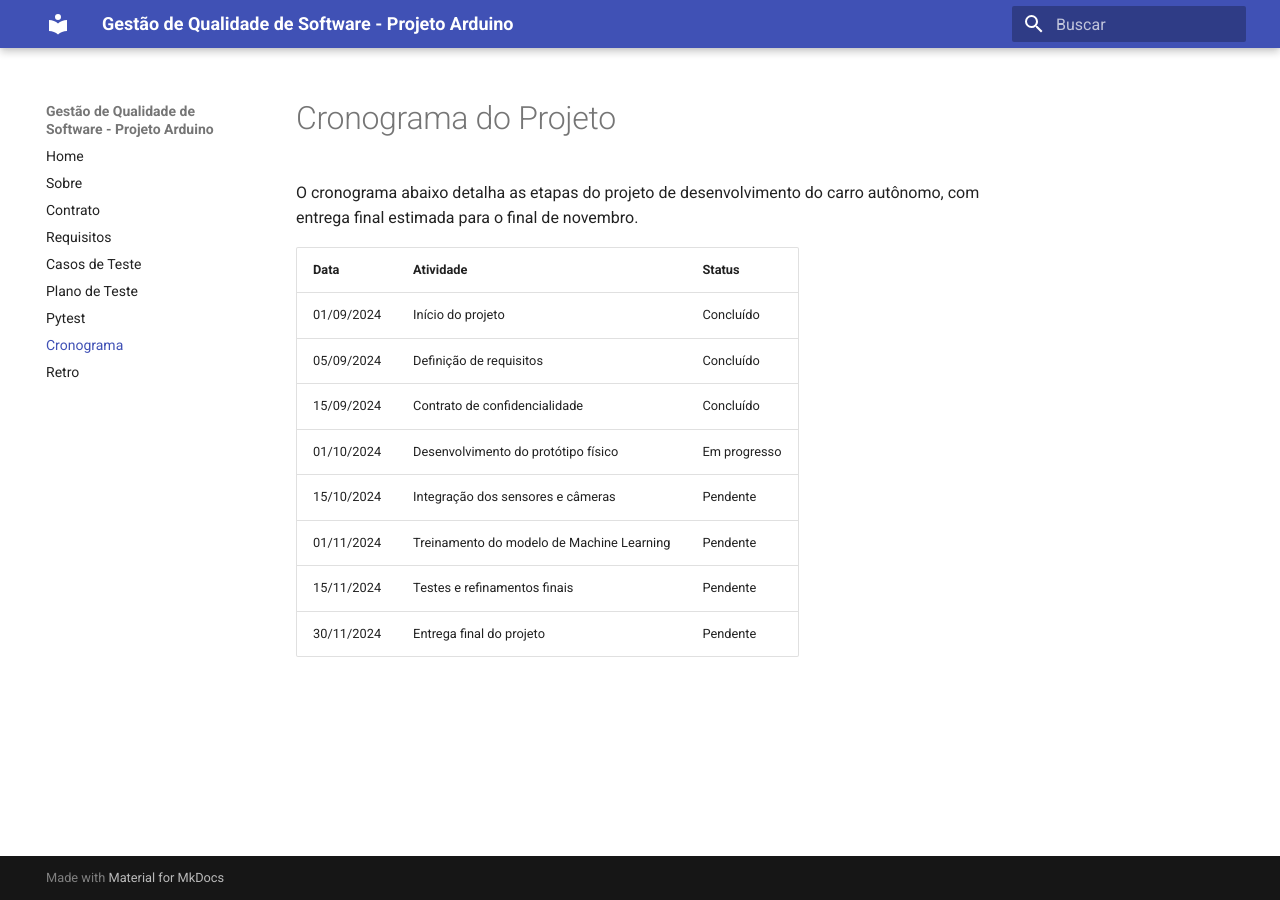
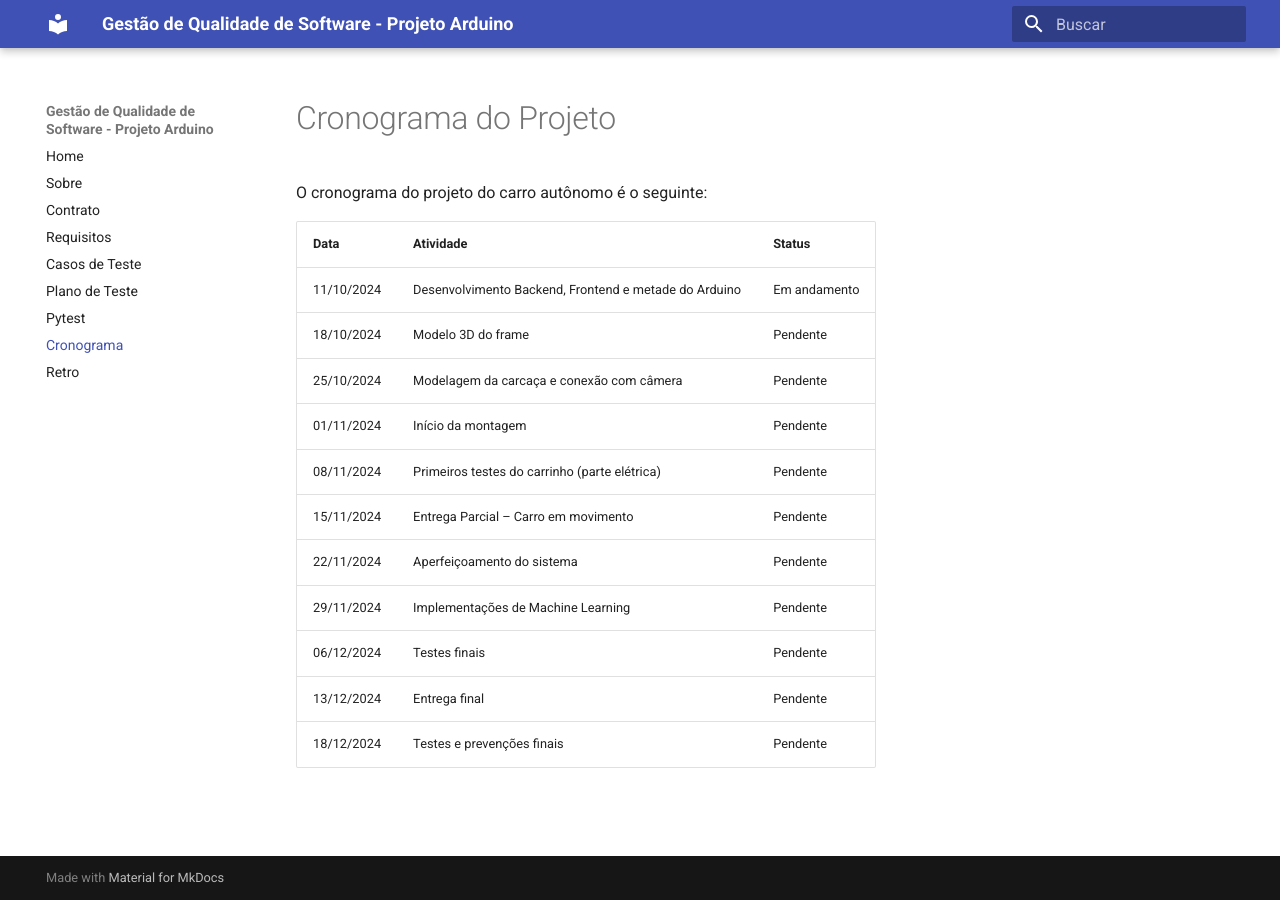
Before and after one commit to Alexxmfs/mkdocs-supervisao-software, an MkDocs documentation site: the page built from docs/entregas/cronograma.md, in a window 1280 px wide. Built offline with MkDocs 1.6.1 and Material for MkDocs 9.7.7, drawn with Linux system fonts in a browser that asks for light colours.

Commit message:
Update cronograma

```diff
--- a/docs/entregas/cronograma.md
+++ b/docs/entregas/cronograma.md
@@ -1,14 +1,17 @@
 # Cronograma do Projeto
 
-O cronograma abaixo detalha as etapas do projeto de desenvolvimento do carro autônomo, com entrega final estimada para o final de novembro.
+O cronograma do projeto do carro autônomo é o seguinte:
 
-| Data         | Atividade                                      | Status     |
-|--------------|------------------------------------------------|------------|
-| 01/09/2024   | Início do projeto                              | Concluído  |
-| 05/09/2024   | Definição de requisitos                        | Concluído  |
-| 15/09/2024   | Contrato de confidencialidade                  | Concluído  |
-| 01/10/2024   | Desenvolvimento do protótipo físico            | Em progresso |
-| 15/10/2024   | Integração dos sensores e câmeras              | Pendente   |
-| 01/11/2024   | Treinamento do modelo de Machine Learning      | Pendente   |
-| 15/11/2024   | Testes e refinamentos finais                   | Pendente   |
-| 30/11/2024   | Entrega final do projeto                       | Pendente   |
+| Data         | Atividade                                       | Status     |
+|--------------|-------------------------------------------------|------------|
+| 11/10/2024   | Desenvolvimento Backend, Frontend e metade do Arduino | Em andamento  |
+| 18/10/2024   | Modelo 3D do frame                              | Pendente   |
+| 25/10/2024   | Modelagem da carcaça e conexão com câmera       | Pendente   |
+| 01/11/2024   | Início da montagem                              | Pendente   |
+| 08/11/2024   | Primeiros testes do carrinho (parte elétrica)   | Pendente   |
+| 15/11/2024   | Entrega Parcial – Carro em movimento            | Pendente   |
+| 22/11/2024   | Aperfeiçoamento do sistema                      | Pendente   |
+| 29/11/2024   | Implementações de Machine Learning              | Pendente   |
+| 06/12/2024   | Testes finais                                   | Pendente   |
+| 13/12/2024   | Entrega final                                   | Pendente   |
+| 18/12/2024   | Testes e prevenções finais                      | Pendente   |
```
